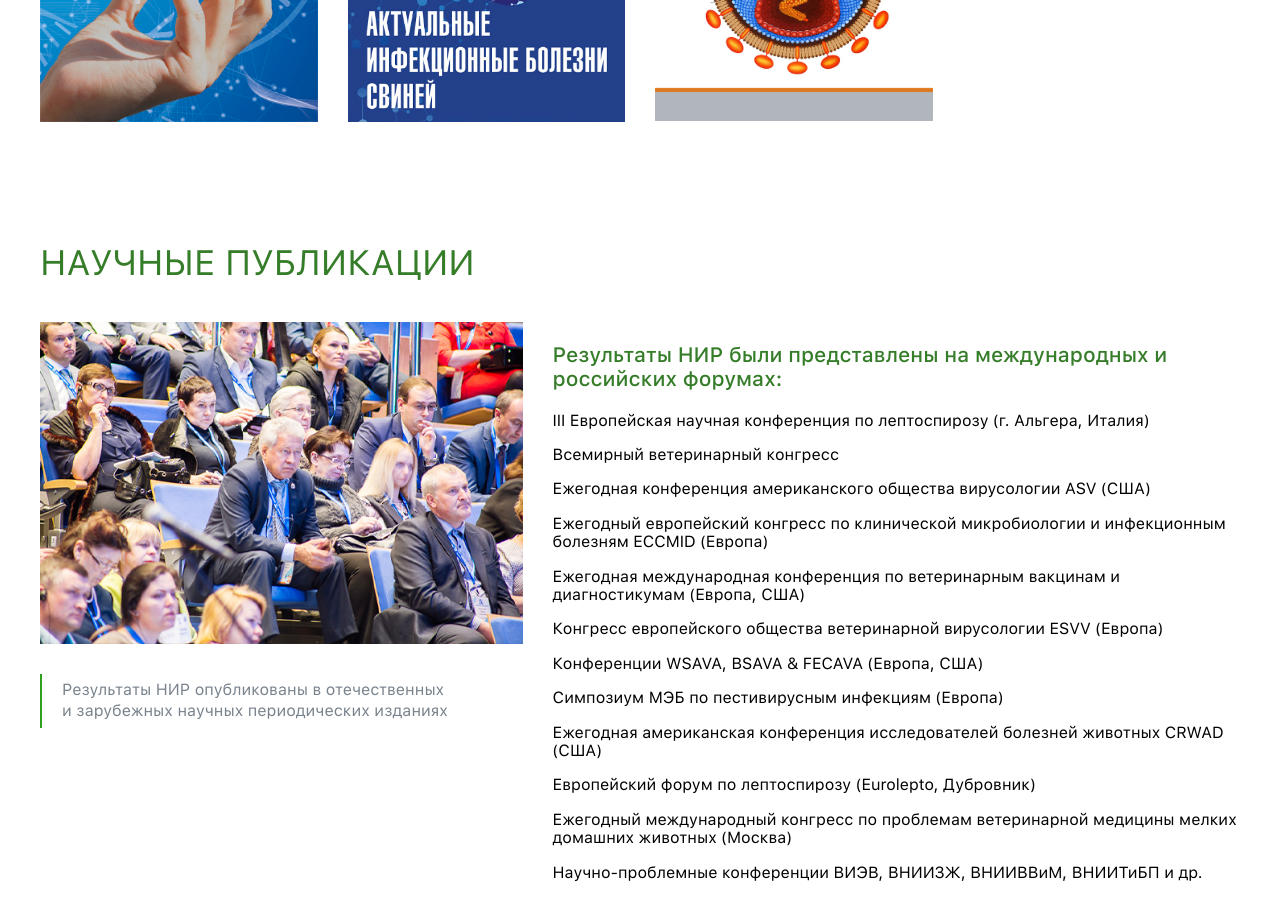
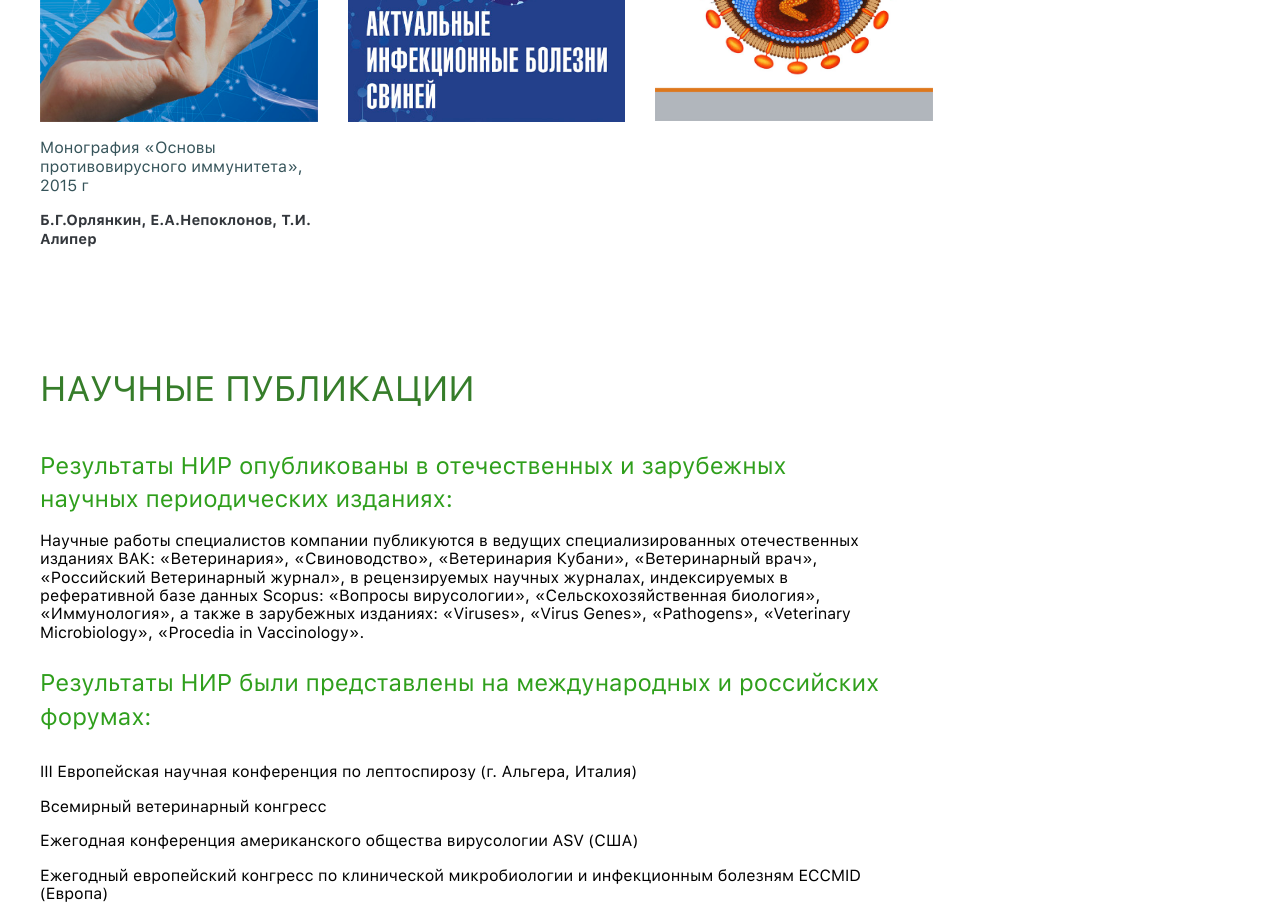
Before and after one commit to Krylya/vetbio, a website: page app/science.html in a window 1280 px wide. Shown: the part 3920-4826 px from the top of the page. Drawn offline with Linux system fonts and the light colour scheme; a web font is replaced by a local one.

Commit message:
add public

```diff
--- a/app/sass/blocks/science.scss
+++ b/app/sass/blocks/science.scss
@@ -166,15 +166,21 @@
 
 	overflow: hidden;
 	margin-top: 20px;
+	text-decoration: none;
 	img {
 		display: block;
 		width: 100%;
 		transition: all 300ms ease-out;
 	}
 	p {
+		font-size: 1rem;
+		color: $dark-gray;
+		line-height: 1.2rem;
+	}
+	span {
+		color: $black-color;
+		font-weight: 700;
 		font-size: 0.9rem;
-		color: $dark-gray;
-		line-height: 1.1rem;
 	}
 }
 .science-main-books__item:hover {
@@ -193,22 +199,7 @@
 	margin-top: 0;
 	margin-bottom: 40px;
 }
-.science-public_image-wrap {
-	@include col();
-	@include size(12);
-	@include size-md(5);
-	@include size-lg(5);
-	img {
-		display: block;
-		width: 100%;
-	}
-}
-.science-public_list-wrap {
-	@include col();
-	@include size(12);
-	@include size-md(7);
-	@include size-lg(7);
-}
+
 .science-public_list {
 	list-style: none;
 	padding: 30px 0 0 0;
@@ -381,19 +372,9 @@ tablet-gorizontal
 		padding: 120px 0;
 		margin-top: 0;
 	}
-	.science-public_image-wrap {
-		p {
-			width: 80%;
-			color: $gray-color;
-			line-height: 1.3;
-			margin: 30px 0 0 0;
-			padding: 6px 0 6px 20px;
-			border-left: 2px solid $green-color;
-		}
-	}
 	.science-public_list {
 		list-style: none;
-		padding: 0;
+		padding: 30px 0 0;
 		margin: 0;
 		li {
 			margin-bottom: 16px;
@@ -433,4 +414,7 @@ desktop-width
 		}
 	}
 
+	.science-public__inner-wrap {
+		width: 70%;
+	}
 }/* END desktop-width */
--- a/app/sass/blocks/staff.scss
+++ b/app/sass/blocks/staff.scss
@@ -57,13 +57,12 @@ tablet-gorizontal
 
 	.staff__descrption {
 		display: flex;
-		justify-content: space-between;
 		margin-top: 60px;
 		font-family: 'SF UI Text';
 		line-height: 1.3;
 		margin-bottom: 80px;
 		div {
-			width: 48%;
+			width: 70%;
 		}
 		p {
 			margin-bottom: 1.5rem;
--- a/app/science.html
+++ b/app/science.html
@@ -230,7 +230,10 @@
 				<div class="science-main-books__list">
 					<a href="http://vetbio.ru/books/diagnostika-i-profilaktika-infekcionnyh-boleznej-sobak-i-koshek/" class="science-main-books__item">
 						<img src="img/images/book_02.jpg" alt='book'>
-						<!-- <p> Сборник работ по проблемам диагностики, профилактики и лечения инфекционных болезней мелких домашних животных  </p> -->
+						<div>
+							<p>Монография «Основы противовирусного иммунитета», 2015 г</p>
+							<span>Б.Г.Орлянкин, Е.А.Непоклонов, Т.И. Алипер</span>
+						</div>
 					</a>
 					<a href="http://vetbio.ru/books/aktualnye-infekcionnye-bolezni-svinej/" class="science-main-books__item">
 						<img src="img/images/book_01.jpg" alt='book'>
@@ -243,21 +246,18 @@
 			</div> <!-- science-main-books__wrap -->
 
 	<!-- science-public -->
-	<div class="science-public__wrap">
-		<div class="wrapper">
-
+	<div class="science-public__wrap wrapper">
+		<div class="science-public__inner-wrap">
 			<div class="science-public_title">
 				<h2> Научные публикации </h2>
 			</div>
 
-			<div class="row-flex">
-				<div class="science-public_image-wrap">
-					<img src="img/images/konference.jpg" alt='public'>
-					<p> Результаты НИР опубликованы в отечественных и зарубежных научных периодических изданиях </p>
+				<div class="description_02"><p>Результаты НИР опубликованы в отечественных и зарубежных научных периодических изданиях:</p></div>
+				<div class="science-public_list-wrap">
+					<p>Научные работы специалистов компании публикуются в ведущих специализированных отечественных изданиях ВАК: «Ветеринария», «Свиноводство», «Ветеринария Кубани», «Ветеринарный врач», «Российский Ветеринарный журнал», в рецензируемых научных журналах, индексируемых в реферативной базе данных Scopus: «Вопросы вирусологии», «Сельскохозяйственная биология», «Иммунология», а также в зарубежных изданиях: «Viruses», «Virus Genes», «Pathogens», «Veterinary Microbiology», «Procedia in Vaccinology».</p>
 				</div>
 
-				<div class="science-public_list-wrap">
-					<h3>Результаты НИР были  представлены на международных и российских форумах:</h3>
+				<div class="description_02"><p>Результаты НИР были  представлены на международных и российских форумах:</p></div>
 				<ul class="science-public_list">
 					<li> III Европейская научная конференция по лептоспирозу (г. Альгера, Италия) </li>
 					<li>Всемирный ветеринарный конгресс</li>
@@ -273,9 +273,6 @@
 					<li>Научно-проблемные конференции ВИЭВ, ВНИИЗЖ, ВНИИВВиМ, ВНИИТиБП и др.</li>
 				</ul>
 		</div>
-			</div>
-
-		</div>
 	</div> <!-- science-public -->
 
 	<!-- footer -->
```
Also changed, not shown: app/staff.html (+0 -2 lines), app/css/style.css. Lines whose indentation alone changed are shown as unchanged.
